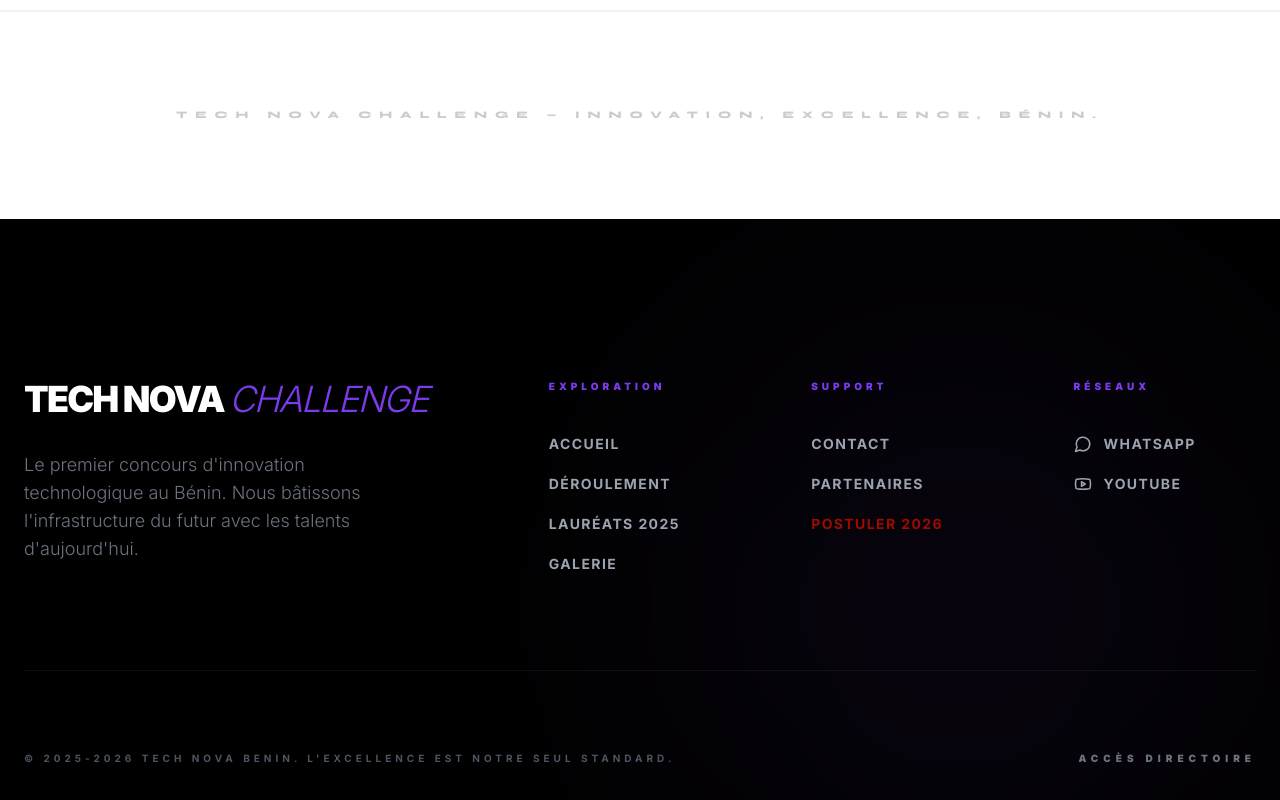
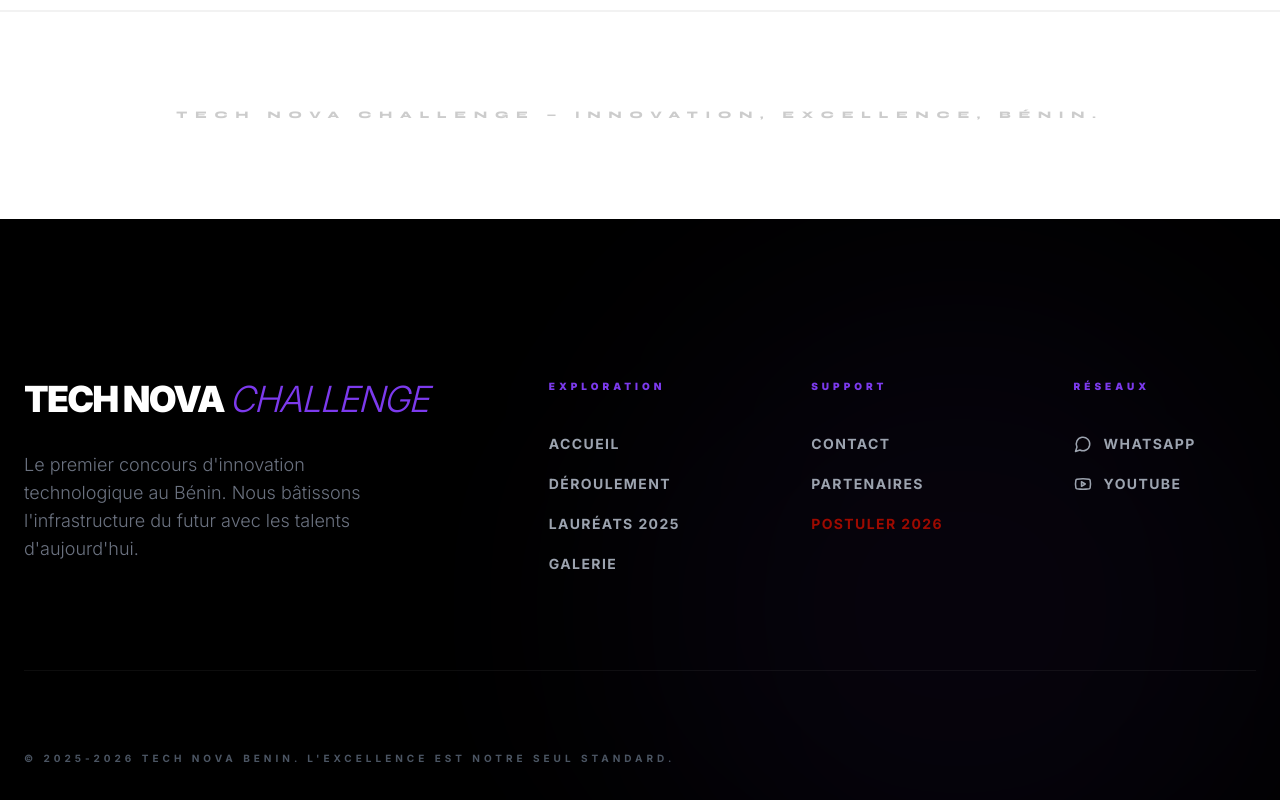
Before and after one commit to randolphekm27-del/technovachallengea, a React (Vite) app: page / in a window 1280 px wide. Shown: the part 7659-8459 px from the top of the page. Built offline with nearby package versions, Linux system fonts and the light colour scheme.

Commit message:
feat: Add RFI FEUNSTIM partner and remove admin link
Adds the RFI FEUNSTIM partner to the Partners page.

Removes the "Accès Directoire" link from the footer for enhanced discretion.

```diff
--- a/App.tsx
+++ b/App.tsx
@@ -120,9 +120,7 @@ const App: React.FC = () => {
             <div className="text-gray-600 text-[9px] md:text-[10px] uppercase font-bold tracking-[0.4em] text-center md:text-left">
               © 2025-2026 Tech Nova Benin. L'excellence est notre seul standard.
             </div>
-            <div className="flex gap-12 text-[10px] font-black uppercase tracking-[0.5em] text-gray-500">
-              <Link to="/admin" className="hover:text-white transition-all duration-500">Accès Directoire</Link>
-            </div>
+            {/* Lien Admin retiré du footer pour plus de discrétion */}
           </div>
         </div>
       </footer>
--- a/pages/Partners.tsx
+++ b/pages/Partners.tsx
@@ -35,7 +35,8 @@ const Partners: React.FC = () => {
         { name: "ONG ESPOIR PLURIEL", logo: "https://i.postimg.cc/SKQ5jJVz/ONG_PLURIEL.png" },
         { name: "SÈMÈ CITY (SCOP)", logo: "https://i.postimg.cc/W49yZTf0/SCOP.png" },
         { name: "BENIN EXCELLENCE", logo: "https://i.postimg.cc/5t9Gj6p3/BENIN_EXCELLENCE.png" },
-        { name: "FEUA", logo: "https://i.postimg.cc/HLWKjV3Y/FEUA.jpg" }
+        { name: "FEUA", logo: "https://i.postimg.cc/HLWKjV3Y/FEUA.jpg" },
+        { name: "RFI FEUNSTIM", logo: "https://i.postimg.cc/q7mFK4Zw/RFI_FEUNSTIM.jpg" }
       ]
     }
   ];
```
